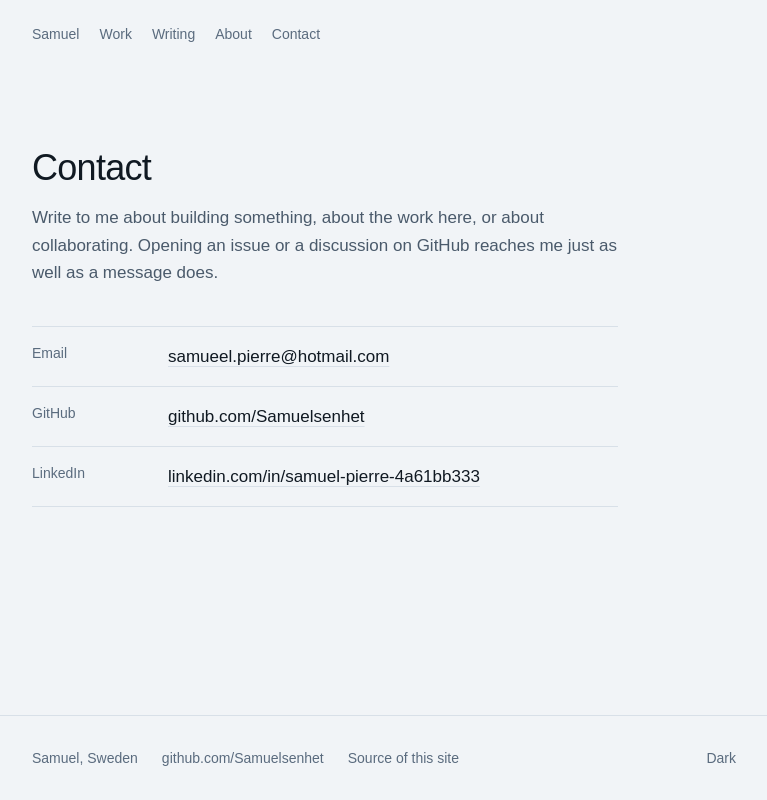
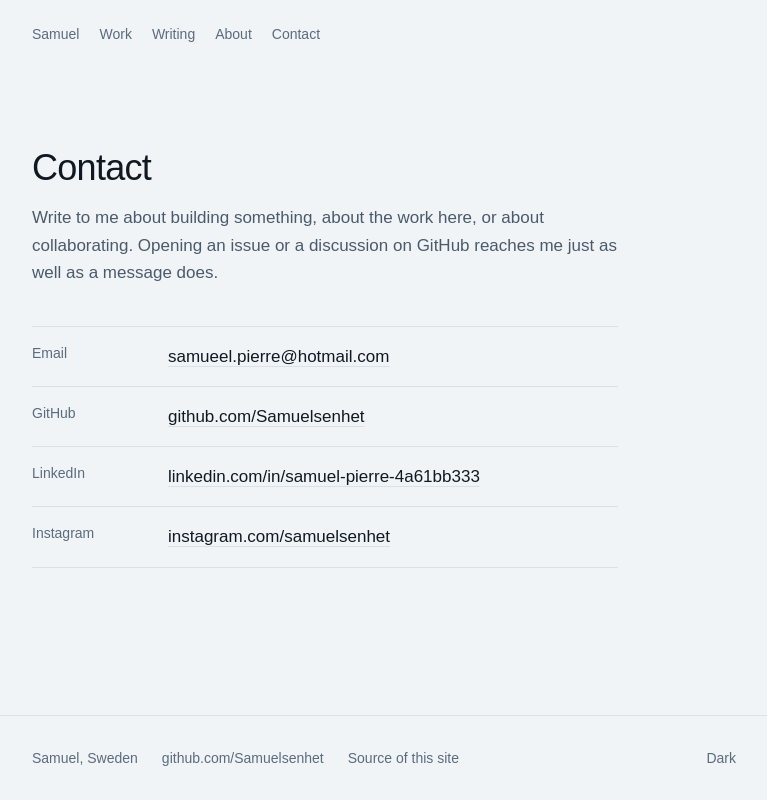
Before and after one commit to Samuelsenhet/Samuelsenhet.github.io, a Next.js app: page /contact in a window 1280 px wide. Shown: the whole page, without its empty margins (256-1023 px from the left). Built offline with nearby package versions, Linux system fonts and the light colour scheme; a web font is replaced by a local one.

Commit message:
Add Instagram to the contact page and the profile's sameAs
Co-Authored-By: Claude Opus 5.5 <noreply@anthropic.com>

```diff
--- a/app/contact/page.tsx
+++ b/app/contact/page.tsx
@@ -18,6 +18,15 @@ const ways = [
           label: 'LinkedIn',
           value: profile.linkedin.replace(/^https?:\/\/(www\.)?/, '').replace(/\/$/, ''),
           href: profile.linkedin,
+        },
+      ]
+    : []),
+  ...(profile.instagram
+    ? [
+        {
+          label: 'Instagram',
+          value: profile.instagram.replace(/^https?:\/\/(www\.)?/, '').replace(/\/$/, ''),
+          href: profile.instagram,
         },
       ]
     : []),
--- a/app/layout.tsx
+++ b/app/layout.tsx
@@ -70,7 +70,7 @@ export default function RootLayout({ children }: { children: React.ReactNode })
               name: profile.name,
               jobTitle: profile.role,
               url: profile.siteUrl,
-              sameAs: [profile.github, profile.linkedin].filter(Boolean),
+              sameAs: [profile.github, profile.linkedin, profile.instagram].filter(Boolean),
               address: { '@type': 'PostalAddress', addressCountry: 'SE' },
             }),
           }}
--- a/content/profile.ts
+++ b/content/profile.ts
@@ -13,6 +13,8 @@ export const profile = {
   github: 'https://github.com/Samuelsenhet',
   /** Set to null to take the row off the contact page again. */
   linkedin: 'https://www.linkedin.com/in/samuel-pierre-4a61bb333' as string | null,
+  /** Set to null to take the row off the contact page again. */
+  instagram: 'https://www.instagram.com/samuelsenhet/' as string | null,
   /**
    * The origin this site is served from. This is a GitHub Pages user page, so
    * it is served from the root of the domain and needs no basePath. Change it
```
